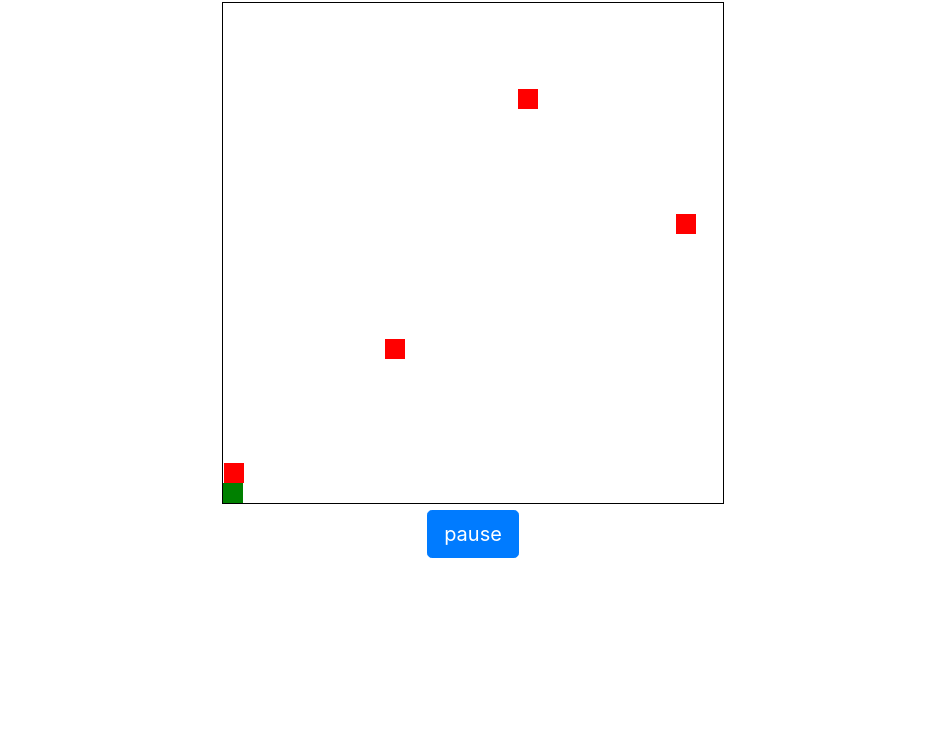
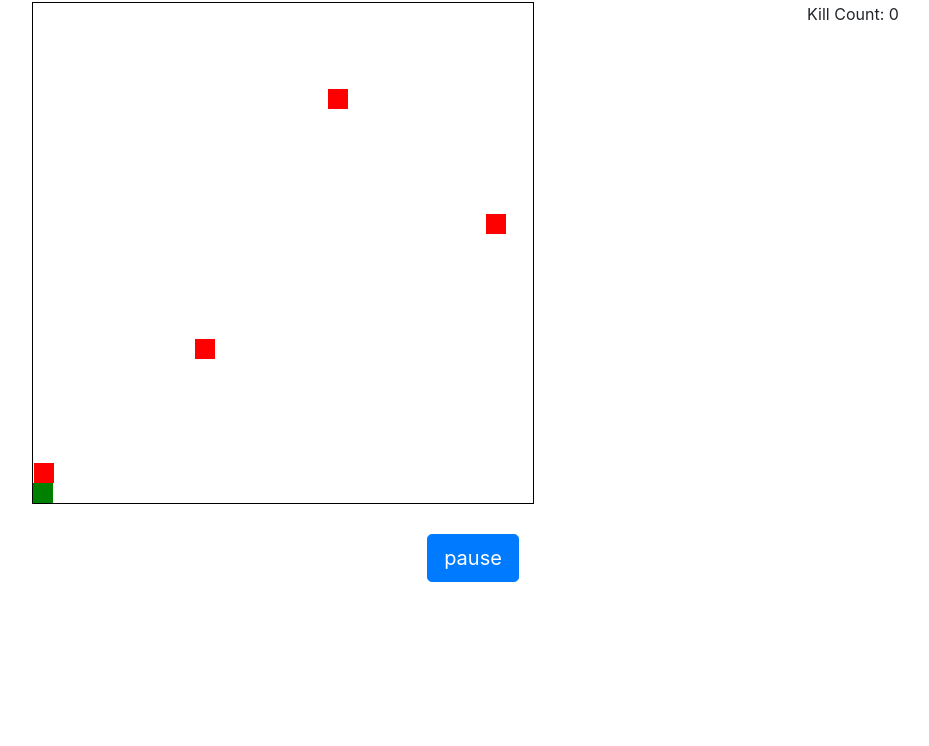
Before and after one commit to mrwhiterk/alien-shooter, a plain HTML site: page index.html in a window 1280 px wide. Shown: the part 54-800 px from the top of the page, without its empty margins (167-1096 px from the left). Drawn offline with nearby package versions, Linux system fonts and the light colour scheme.

Commit message:
got kill count tallying

```diff
--- a/index.html
+++ b/index.html
@@ -12,13 +12,21 @@
 
     <title>Document</title>
   </head>
-  <body class="text-center">
+  <body class="container text-center">
     <header>
       <h1>Defend the HomeFront</h1>
     </header>
-    <canvas height="500px" width="500px"></canvas>
+    <div class="row">
+      <div class="col-md-8">
+        <canvas height="500px" width="500px"></canvas>
+      </div>
+      <div class="col-md-4">
+        <p>Kill Count: <span id="kill-count">0</span></p>
+      </div>
+    </div>
     <br />
     <button id="pause" class="btn btn-primary btn-lg">pause</button>
+
     <script src="main.js"></script>
   </body>
 </html>
--- a/main.js
+++ b/main.js
@@ -2,6 +2,8 @@ let canvas = document.querySelector('canvas');
 let ctx = canvas.getContext('2d');
 let pauseButton = document.querySelector('#pause');
 let playerSize = 20;
+let killCounter = document.querySelector('#kill-count');
+let killCount = 0;
 let player = {
   y: canvas.height - playerSize,
   x: 0,
@@ -36,6 +38,7 @@ function checkBulletEnemyCollision() {
     bullets.forEach((bullet, bulletIndex) => {
       if (checkCollision(enemy, bullet)) {
         enemies = enemies.filter(e => e !== enemies[enemyIndex]);
+        killCounter.innerText = ++killCount;
       }
     });
   });
```
